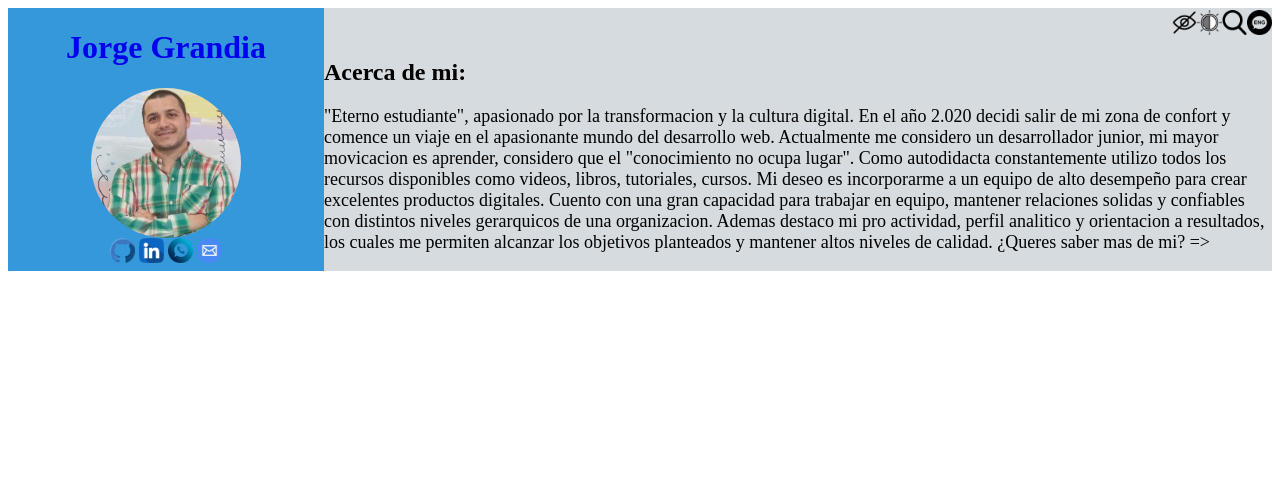
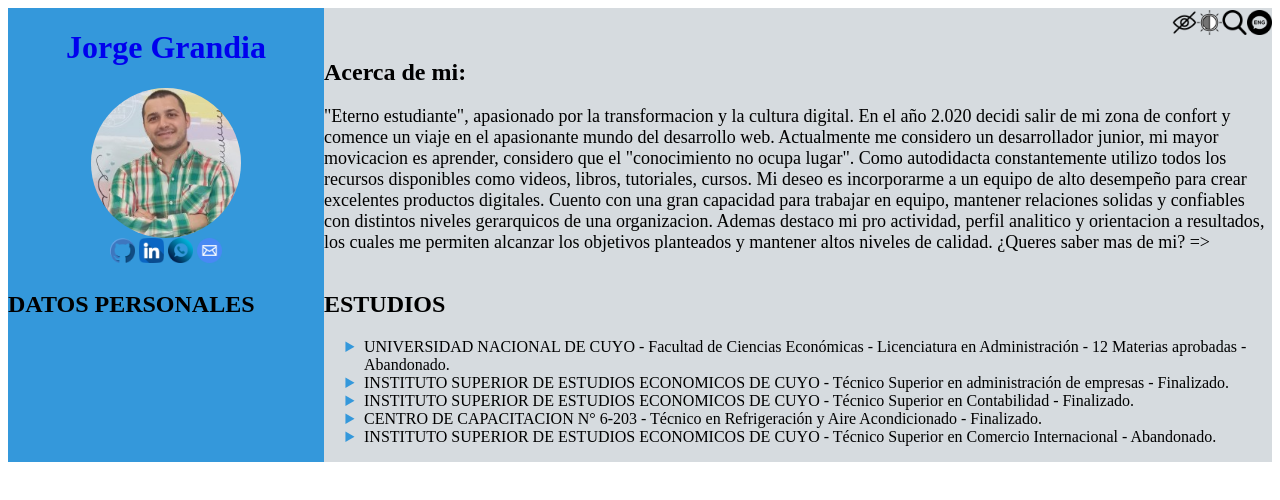
Before and after one commit to jlg777/CV, a plain HTML site: page index.html in a window 1280 px wide. Drawn offline with Linux system fonts and the light colour scheme.

Commit message:
se completa el Aside

```diff
--- a/css/style.css
+++ b/css/style.css
@@ -43,3 +43,19 @@ a:hover{text-decoration:none;} a{text-decoration:none;} a:visited{color: #D6DBDF
 .acerca{
     font-size: large;
 }
+section{
+    display: grid;
+    grid-template-columns: 1fr 3fr; /* Divido el header en 2 cuadriculas*/
+}
+nav{
+    background-color: #3498DB;
+}
+aside{
+    background-color: #D6DBDF;
+}
+.estudios{
+    list-style-type: disclosure-closed;
+}
+li::marker{
+    color:#3498DB;
+}
--- a/index.html
+++ b/index.html
@@ -34,6 +34,21 @@
 
         </div>
     </header>
+    <section>
+        <nav>
+            <h2>DATOS PERSONALES</h2>
 
+        </nav>
+        <aside>
+            <h2>ESTUDIOS</h2>
+            <ul class="estudios">
+                <li>UNIVERSIDAD NACIONAL DE CUYO - Facultad de Ciencias Económicas - Licenciatura en Administración - 12 Materias aprobadas - Abandonado.</li>
+                <li>INSTITUTO SUPERIOR DE ESTUDIOS ECONOMICOS DE CUYO - Técnico Superior en administración de empresas - Finalizado.</li>
+                <li>INSTITUTO SUPERIOR DE ESTUDIOS ECONOMICOS DE CUYO - Técnico Superior en Contabilidad -  Finalizado.</li>
+                <li>CENTRO DE CAPACITACION N° 6-203 - Técnico en Refrigeración y Aire Acondicionado - Finalizado.</li>
+                <li>INSTITUTO SUPERIOR DE ESTUDIOS ECONOMICOS DE CUYO - Técnico Superior en Comercio Internacional -  Abandonado.</li>
+            </ul>
+        </aside>
+</section>
 </body>
 </html>
```
